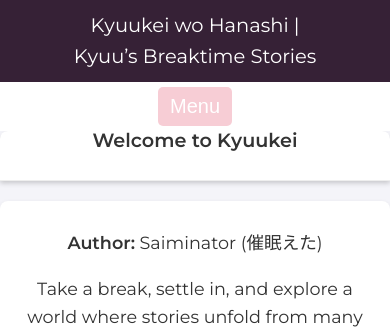
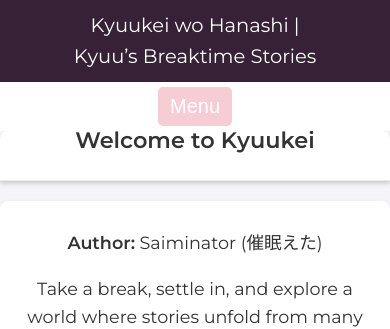
Before and after one commit to Saiminator/Kyuukei, a Jekyll site: the page built from index.html, in a window 390 px wide. Shown: the top 329 px of the page. Built offline with Jekyll 4.4.1, drawn with Linux system fonts in a browser that asks for light colours.

Commit message:
Update style.css

```diff
--- a/css/style.css
+++ b/css/style.css
@@ -651,7 +651,7 @@ body.chapter .section-header {
 ===================================================== */
 @media (max-width: 420px) {
   .section-header h1 {
-    font-size: 1.2rem;  /* Adjust this value as needed */
+    font-size: 1.4rem;  /* Adjust this value as needed */
     line-height: 1.2rem;
   }
 }
```
